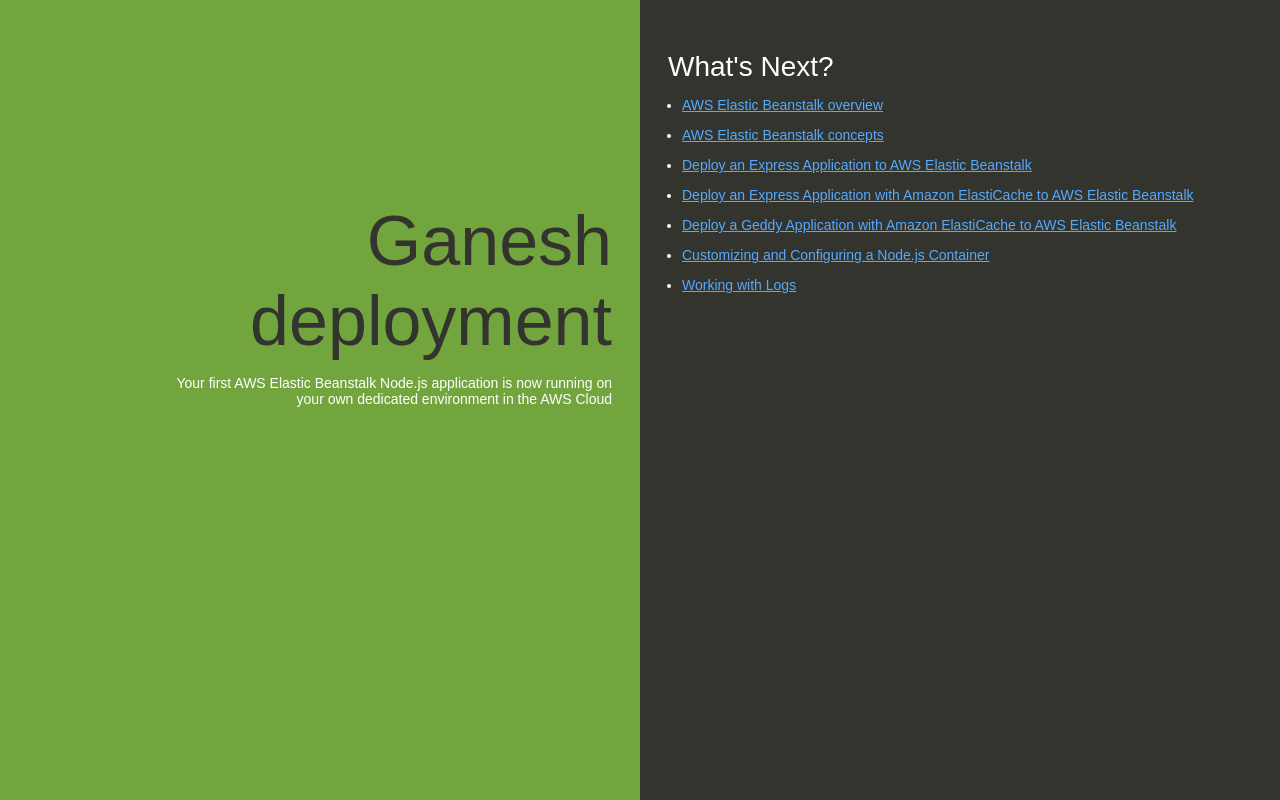
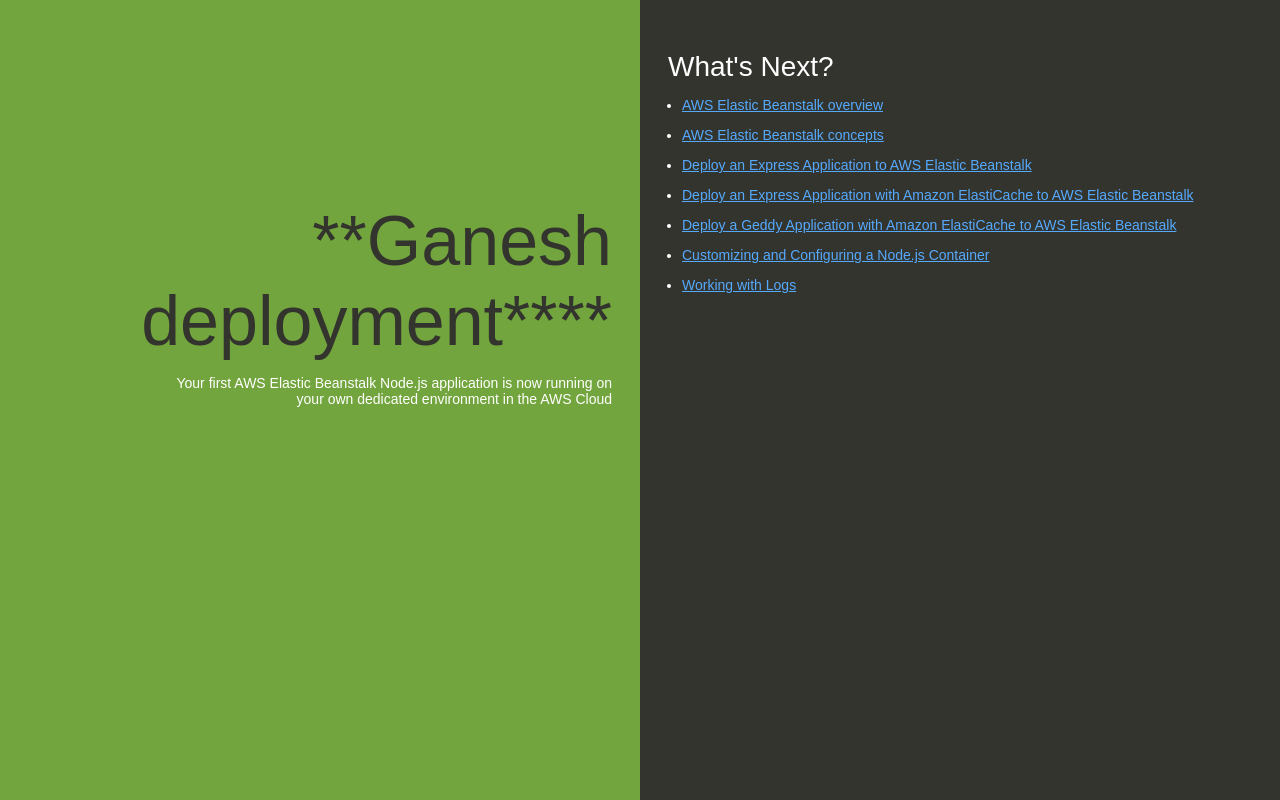
Before and after one commit to ganeshsuryawanshi/MyfirstRepository, a website: page index.html in a window 1280 px wide. Drawn offline with Linux system fonts and the light colour scheme.

Commit message:
change 5

```diff
--- a/index.html
+++ b/index.html
@@ -74,7 +74,7 @@
   </head>
   <body>
     <div class="textColumn">
-      <h1>Ganesh deployment</h1>
+      <h1>**Ganesh deployment****</h1>
       <p>Your first AWS Elastic Beanstalk Node.js application is now running on your own dedicated environment in the AWS Cloud</p>
     </div>
     <div class="linksColumn">
```
